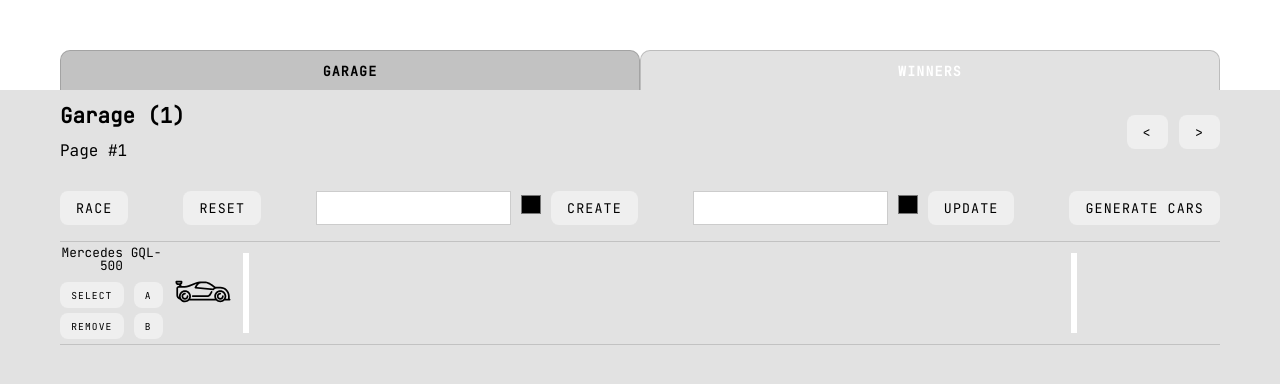
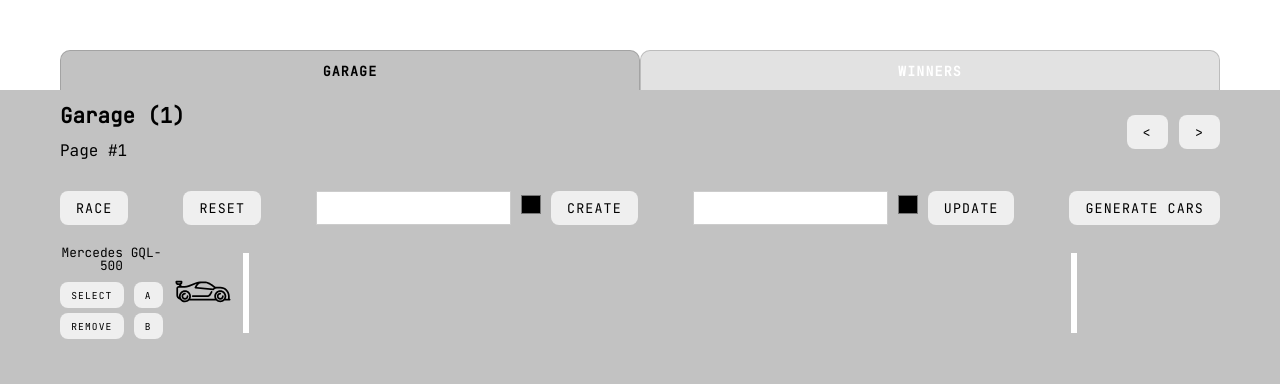
Before and after one commit to solidados/async-race, a React (Vite) app: page / in a window 1280 px wide. Shown: the top 384 px of the page. Built offline with nearby package versions, Linux system fonts and the light colour scheme.

Commit message:
refactor: update styles for main

```diff
--- a/src/components/main/style.scss
+++ b/src/components/main/style.scss
@@ -1,4 +1,4 @@
 main {
   width: 100%;
-  background-color: #e2e2e2;
+  background-color: #c2c2c2;
 }
```
